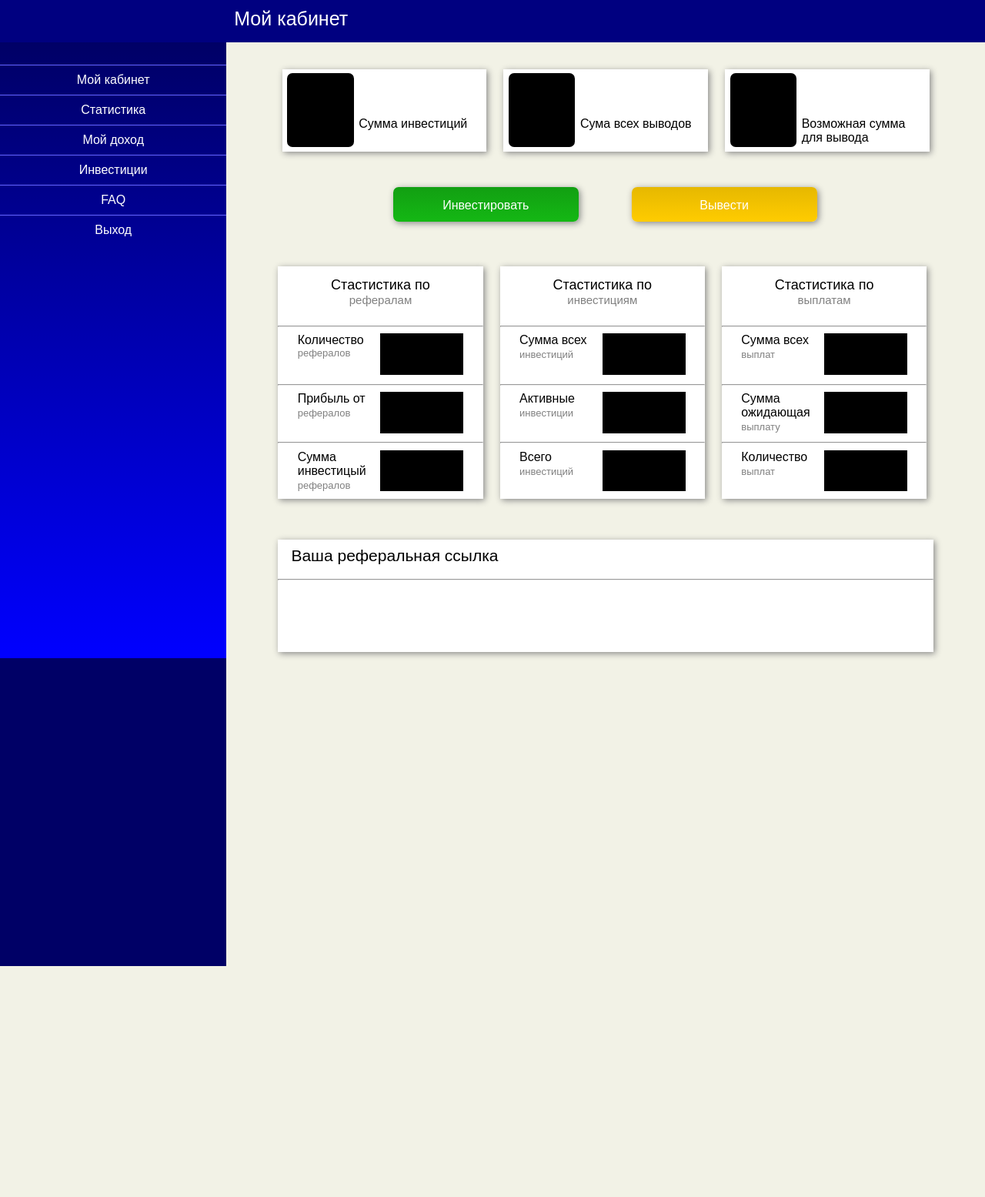
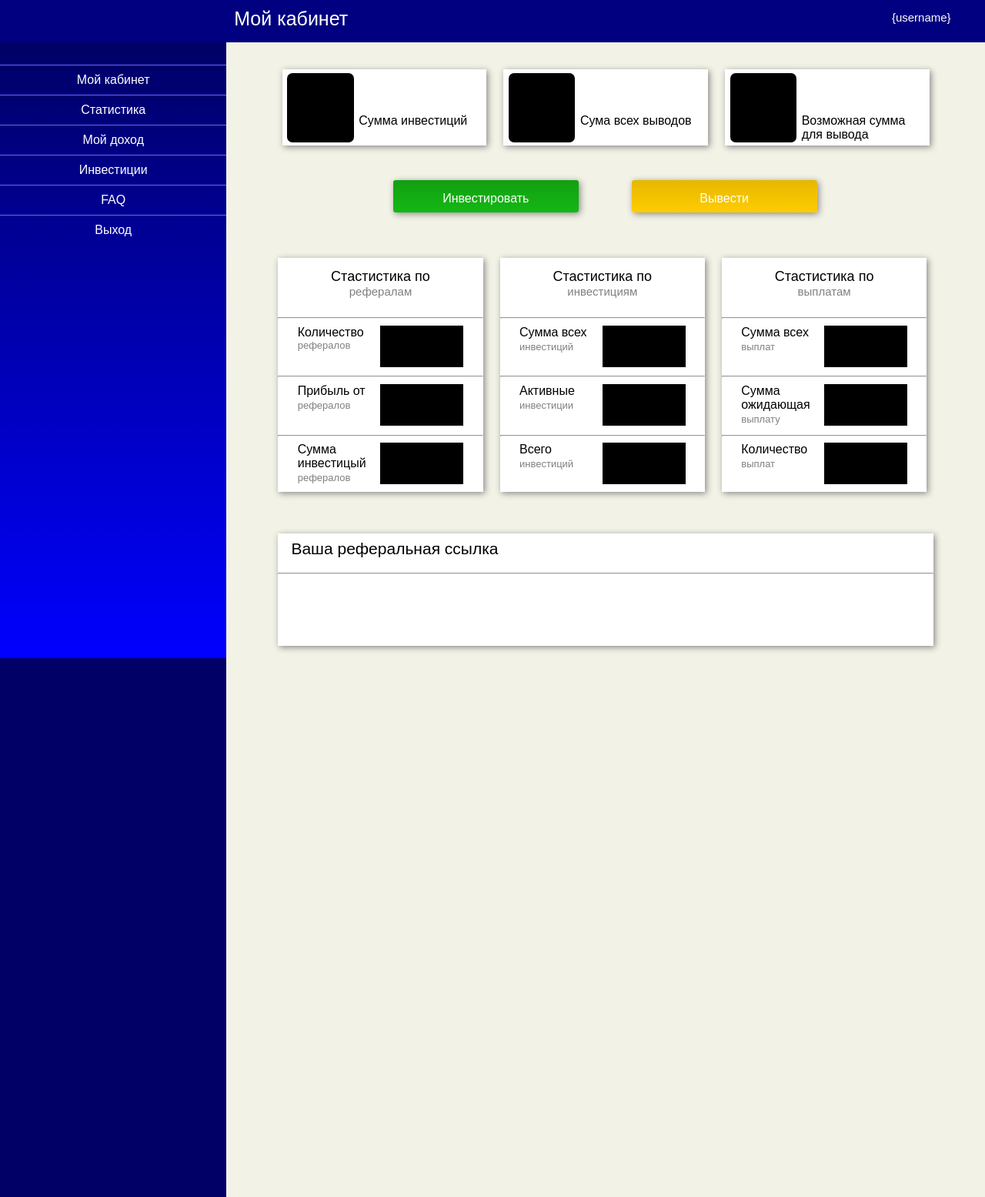
Before and after one commit to MainStar/mainstar.github.io, a PHP site: page /pages/myCabinet.html in a window 1280 px wide. Shown: the whole page at 77% size. Before the commit the page ends 1255 px from the top, so only its background shows below. Run offline with PHP 8.4, Linux system fonts and the light colour scheme.

Commit message:
Minor fixes

```diff
--- a/pages/myCabinet.html
+++ b/pages/myCabinet.html
@@ -13,6 +13,11 @@
 		<div class="header-right">
 			<div class="title">
 				<a href="">Мой кабинет</a>
+			</div>
+			<div class="header-username-block">
+				<div class="username">
+					<a>{username}</a>
+				</div>
 			</div>
 		</div>
 	</div>
--- a/styles/myCabinet.css
+++ b/styles/myCabinet.css
@@ -22,18 +22,38 @@
 	font-size: 25px;
 }
 .title{
+	float: left;
 	padding: 1%;
 }
 .title > a{
 	color: white;
 	text-decoration: none;
 }
+.header-username-block{
+	width: 30%;
+	height: 90%;
+	margin-top: 2.75px;
+	margin-right: 3%;
+	/*background: black;*/
+	float: right;
+}
+.username{
+	width: 90%;
+	height: 90%;
+	margin: 0.8% auto;
+	text-align: right;
+	/*background: white;*/
+}
+.username > a{
+	color: white;
+	font-size: 15px;
+}
 /* **************** */
 
 /* Main container */
 .main-container{
 	width: 100%;
-	height: 1200px;
+	height: 1500px;
 	background: #000066;
 }
 /* ************** */
@@ -78,7 +98,7 @@
 }
 .content-01{
 	width: 99.8%;
-	height: 11%;
+	height: 8.2%;
 	padding: 1px;
 	margin-top: 20px;
 /*	background: rgb(88, 8, 115, 0.9);*/
@@ -132,7 +152,7 @@
 /* Content block 2 */
 .content-02{
 	width: 99.8%;
-	height: 3.7%;
+	height: 2.8%;
 	padding-top: 3.5%;
 	padding-bottom: 2%;
 }
@@ -146,7 +166,7 @@
 	height: 100%;
 	float: left;
 	margin-left: 10%;
-	border-radius: 7px 7px;
+	border-radius: 3px 3px;
 	box-shadow: 2px 2px 8px #888888;
 	background: linear-gradient(#129f12,#14b814);
 }
@@ -164,7 +184,7 @@
 	height: 100%;
 	float: left;
 	margin-left: 10%;
-	border-radius: 7px 7px;
+	border-radius: 3px 3px;
 	box-shadow: 2px 2px 8px #888888;
 	background: linear-gradient(#e6b800,#ffcc00);
 }
@@ -181,7 +201,7 @@
 /* Content 03 */
 .content-03{
 	width: 100%;
-	height: 31%;
+	height: 25%;
 	padding-top: 1px;
 }
 .statistic-blocks{
@@ -261,7 +281,7 @@
 /* content 04 */
 .content-04{
 	width: 100%;
-	height: 15%;
+	height: 12%;
 	padding-top: 1px;
 }
 .referal-block-static{
```
